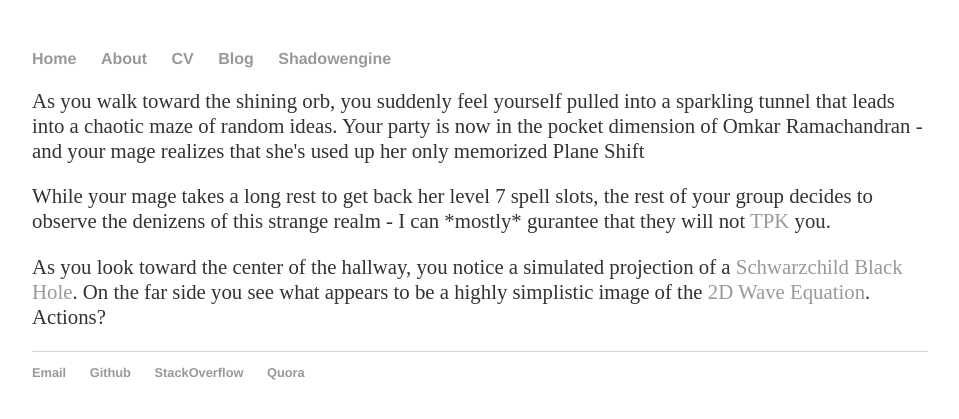
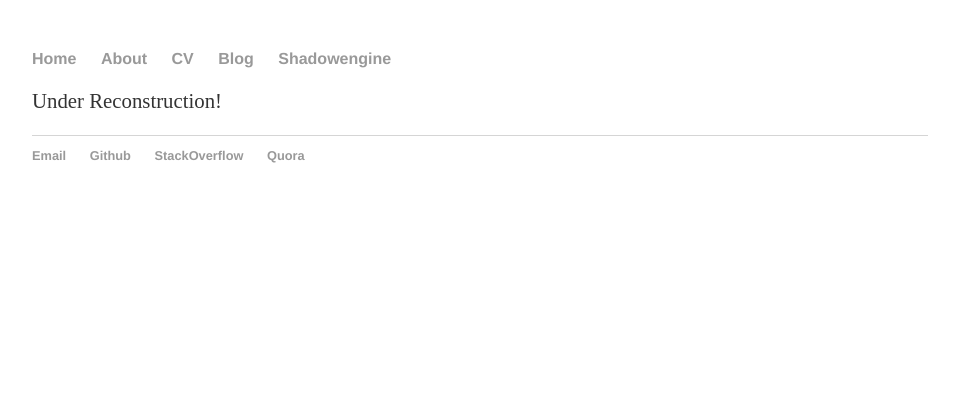
Before and after one commit to ShadowWarden/shadowwarden.github.io, a Jekyll site: the page built from index.html, in a window 1280 px wide. Shown: the top 419 px of the page, without its empty margins (160-1119 px from the left). Built offline with Jekyll 4.4.1, drawn with Linux system fonts in a browser that asks for light colours.

Commit message:
Under reconstruction

```diff
--- a/index.html
+++ b/index.html
@@ -4,12 +4,6 @@ title: ShadowWarden
 ---
 <div class="blurb">
 	<p>
-	As you walk toward the shining orb, you suddenly feel yourself pulled into a sparkling tunnel that leads into a chaotic maze of random ideas. Your party is now in the pocket dimension of Omkar Ramachandran - and your mage realizes that she's used up her only memorized Plane Shift
-	</p>
-	<p>
-	While your mage takes a long rest to get back her level 7 spell slots, the rest of your group decides to observe the denizens of this strange realm - I can *mostly* gurantee that they will not <a href=https://en.wikipedia.org/wiki/Role-playing_game_terms#T>TPK</a> you.
-	</p>
-	<p>
-	As you look toward the center of the hallway, you notice a simulated projection of a <a href=http://www.github.com/ShadowWarden/GRPathTracer>Schwarzchild Black Hole</a>. On the far side you see what appears to be a highly simplistic image of the <a href=https://github.com/ShadowWarden/wavesim>2D Wave Equation</a>. Actions?
+	Under Reconstruction!
 	</p>
 </div><!-- /.blurb -->
```
